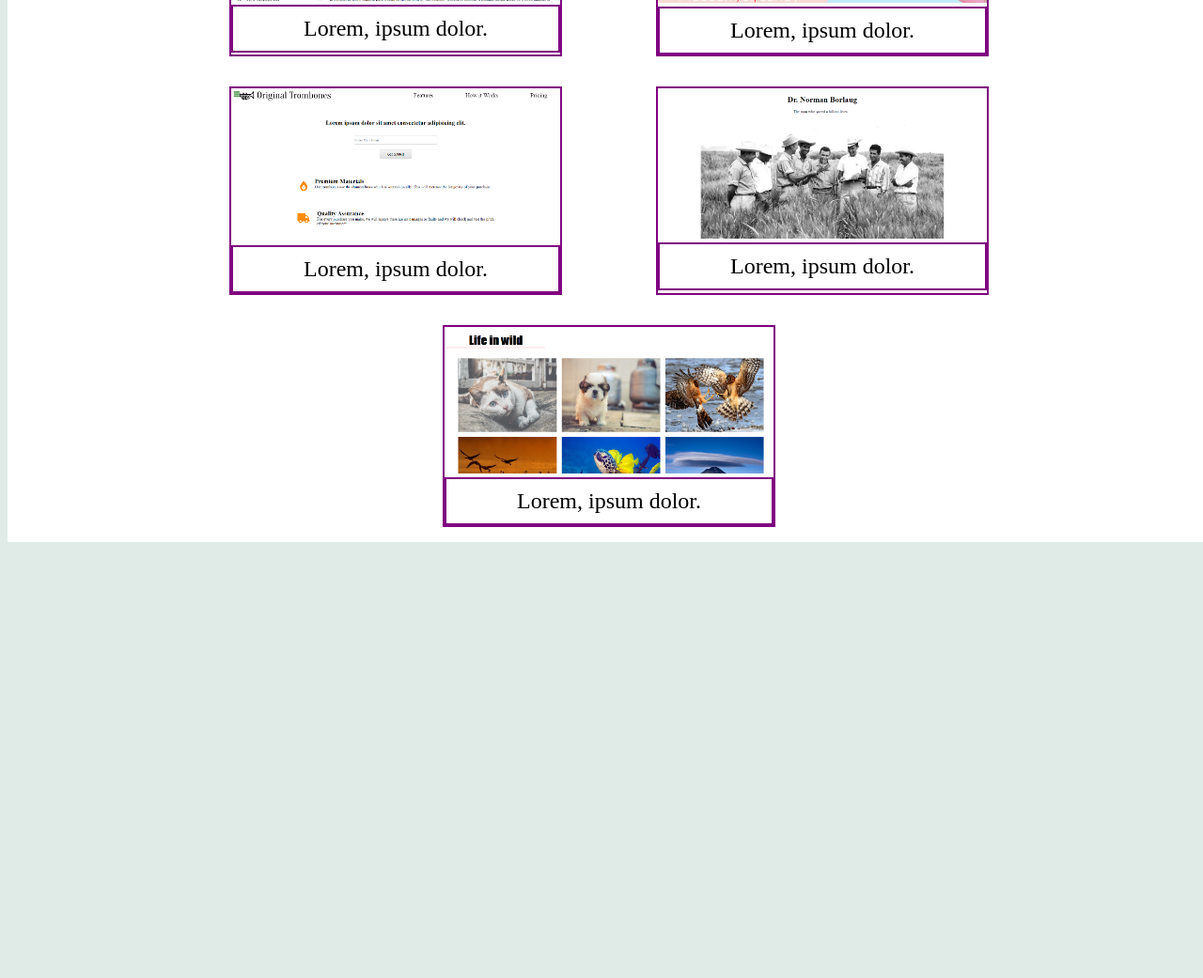
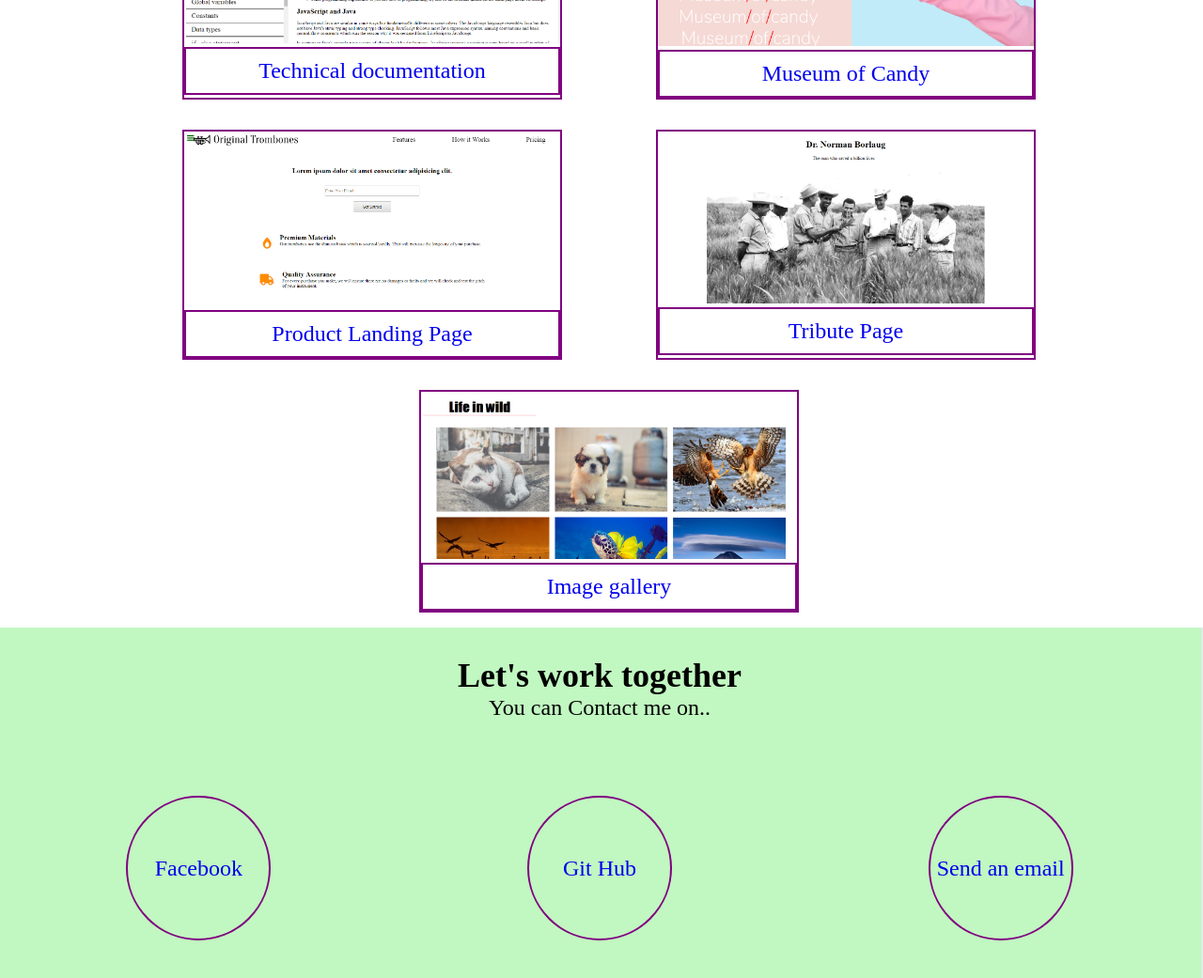
Before and after one commit to Arif1951995/peronal-portfolio, a plain HTML site: page index.html in a window 1280 px wide. Shown: the part 1049-2090 px from the top of the page at 94% size. Before the commit the page ends 1626 px from the top, so only its background shows below. Drawn offline with Linux system fonts and the light colour scheme.

Commit message:
Add files via upload

```diff
--- a/index.html
+++ b/index.html
@@ -33,27 +33,63 @@
         <div class="projects">
 
                 <figure class="project">
-                    <img src="imgs/technica-documentation-page.PNG" alt="">
-                    <figcaption>Lorem, ipsum dolor.</figcaption>
+                    <a target="_blank" href="https://github.com/Arif1951995/technical-documentation-page">
+                            <img src="imgs/technica-documentation-page.PNG" alt="">
+                            <figcaption>Technical documentation</figcaption>
+                    </a>
+
                 </figure>
                 <figure class="project">
-                    <img src="imgs/museum-of-candy.PNG" alt="">
-                    <figcaption>Lorem, ipsum dolor.</figcaption>
+                    <a target="_blank" href="https://github.com/Arif1951995/Muesum-Candy">
+                            <img src="imgs/museum-of-candy.PNG" alt="">
+                            <figcaption>Museum of Candy</figcaption>
+                    </a>
+
                 </figure>
                 <figure class="project">
-                    <img src="imgs/product-landing-page.PNG" alt="">
-                    <figcaption>Lorem, ipsum dolor.</figcaption>
+                    <a target="_blank" href="https://github.com/Arif1951995/product-landing-page">
+                            <img src="imgs/product-landing-page.PNG" alt="">
+                            <figcaption>Product Landing Page</figcaption>
+                    </a>
+
                 </figure>
                 <figure class="project">
-                        <img src="imgs/tribute-page.PNG" alt="">
-                        <figcaption>Lorem, ipsum dolor.</figcaption>
+                    <a target="_blank" href="https://github.com/Arif1951995/tribute-page-plain-css-">
+                            <img src="imgs/tribute-page.PNG" alt="">
+                            <figcaption>Tribute Page</figcaption>
+                    </a>
+
                     </figure>
                     <figure class="project">
-                            <img src="imgs/img-gallery.PNG" alt="">
-                            <figcaption>Lorem, ipsum dolor.</figcaption>
+                        <a target="_blank" href="https://github.com/Arif1951995/image-gallery">
+                                <img src="imgs/img-gallery.PNG" alt="">
+                                <figcaption>Image gallery</figcaption>
+                        </a>
+
                         </figure>
 
         </div>
+
+    </section>
+
+    <section id="contact" class="contact">
+        <div class="contact-intro">
+                <h2>Let's work together</h2>
+                <p>You can Contact me on..</p>
+        </div>
+        <div class="contact-links">
+            <div class="fb-link">
+                <a href="#">Facebook</a>
+            </div>
+            <div class="github-link">
+                <a href="https://github.com/Arif1951995" target="_blank">Git Hub</a>
+            </div>
+            <div class="send-email">
+                <a href="#">Send an email</a>
+            </div>
+
+        </div>
+
 
     </section>
 </main>
--- a/style.css
+++ b/style.css
@@ -32,7 +32,7 @@ nav a {
 main {
     height: 100vh;
 }
-section.about {
+section.about, section.contact {
     background: #E0EBE8;
     width: 100%;
     height: 100%;
@@ -41,10 +41,10 @@ section.about {
     align-items: center;
 
 }
-.introduction h1, .introduction p {
+.introduction h1, .introduction p, .contact h2, .contact p {
     margin: 0;
 }
-.introduction {
+.introduction, .contact-intro {
     display: flex;
     flex-direction: column;
     justify-content: center;
@@ -57,11 +57,22 @@ section.work {
     align-items: center;
     background-color: white;
     justify-content: center;
+    margin: 0 -10px;
 
 
 }
+section.work a {
+    text-decoration: none;
+
+}
+
+section.work h1  {
+    text-align: center;
+    font-size: 2em;
+
+}
 img {
-    width: 350px;
+    width: 250px;
 }
 figure,  figcaption {
     border: 2px solid purple;
@@ -82,12 +93,44 @@ figcaption {
     margin-right: 50px;
     margin-left: 50px;
 }
+section.contact  {
+        flex-direction: column;
+        justify-content: flex-start;
+        padding-top: 30px;
+        height: auto;
+        background-color: rgb(193, 247, 193);
+        margin: 0 -10px;
+}
+section.contact > .contact-intro {
+    margin-bottom: 40px;
+}
 
 
 
-@media (min-width: 700px) {
-    nav ul {
-
+@media (min-width: 1000px) {
+    img {
+        width: 400px;
     }
 
+
 }
+.contact-links {
+    display: flex;
+    justify-content: space-around;
+    width: 100%;
+    flex-wrap: wrap;
+}
+.contact-links div {
+    width: 150px;
+    height: 150px;
+    border: 2px solid purple;
+    border-radius: 100%;
+    margin: 40px;
+    display: flex;
+    justify-content: center;
+    align-items: center;
+}
+.contact-links a {
+    text-decoration: none;
+    font-size: 1.5em;
+}
```
